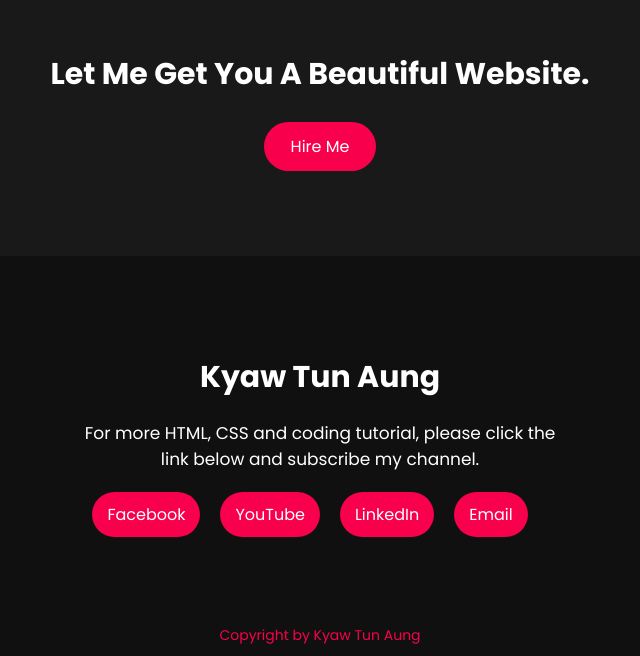
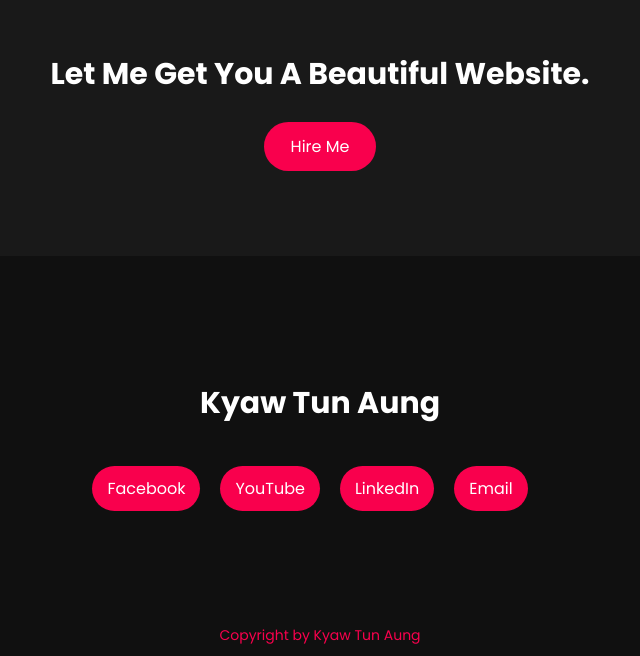
Before and after one commit to Kyaw-Tun-Aung/html-css-portfolio, a plain HTML site: page index.html in a window 1280 px wide. Shown: the part 2380-3036 px from the top of the page, without its empty margins (320-960 px from the left). Drawn offline with Linux system fonts and the light colour scheme.

Commit message:
Update index.html

```diff
--- a/index.html
+++ b/index.html
@@ -124,7 +124,6 @@
   <!-- footer section -->
   <footer>
     <p>Kyaw Tun Aung</p>
-    <p>For more HTML, CSS and coding tutorial, please click the link below and subscribe my channel.</p>
     <div class="social">
       <a href="#">Facebook</a>
       <a href="#">YouTube</a>
```
